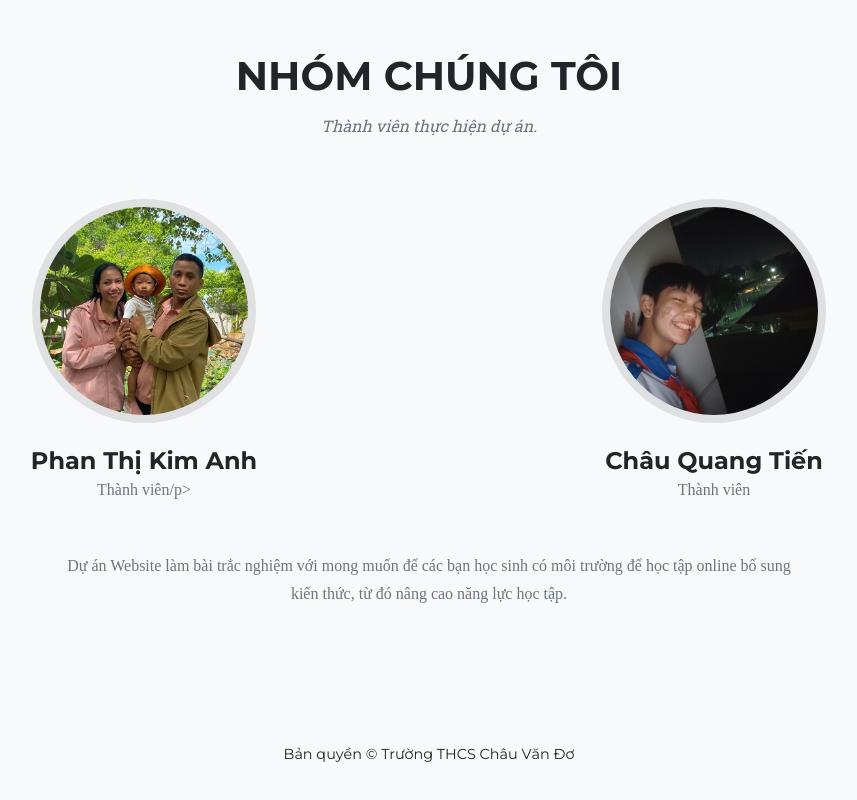
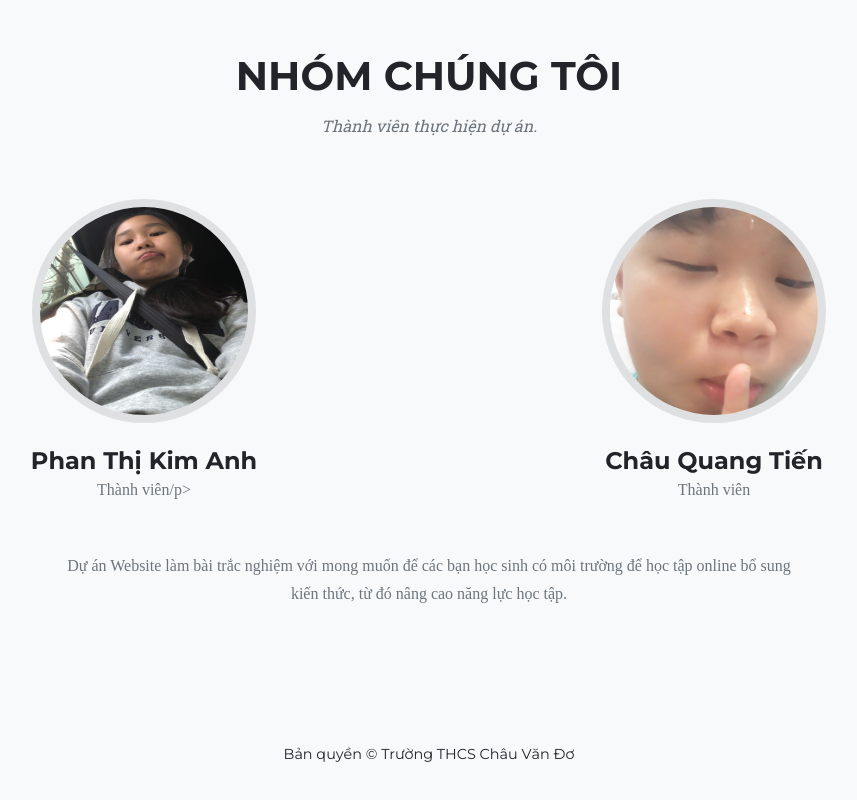
Before and after one commit to cvdweb/cvdweb.github.io, a plain HTML site: page index.html in a window 1280 px wide. Shown: the part 5329-6129 px from the top of the page, without its empty margins (211-1068 px from the left). Drawn offline with nearby package versions, Linux system fonts and the light colour scheme.

Commit message:
Deploying to gh-pages from @ cvdweb/cvdweb.github.io@56f7f23788ad10d7a9b3f930ff7e2a1c1f1b10e6 🚀

```diff
--- a/index.html
+++ b/index.html
@@ -826,14 +826,14 @@
                 <div class="row">
                     <div class="col-lg-6">
                         <div class="team-member">
-                            <img class="mx-auto rounded-circle" src="assets/img/team/1.jpg" alt="..." />
+                            <img class="mx-auto rounded-circle" src="assets/img/team/image.png" alt="..." />
                             <h4>Phan Thị Kim Anh</h4>
                             <p class="text-muted">Thành viên/p>
                         </div>
                     </div>
                     <div class="col-lg-6">
                         <div class="team-member">
-                            <img style="object-fit: cover;" class="mx-auto rounded-circle" src="assets/img/team/2.jpg" alt="..." />
+                            <img style="object-fit: cover;" class="mx-auto rounded-circle" src="assets/img/team/3.jpg" alt="..." />
                             <h4>Châu Quang Tiến</h4>
                             <p class="text-muted">Thành viên</p>
                         </div>
```
Also changed, not shown: assets/img/team/4.jpg (added), assets/img/team/image.png (added).
